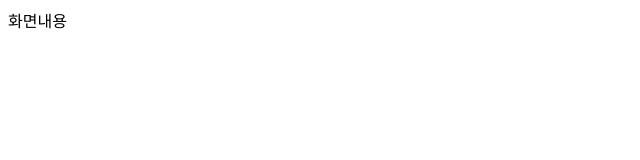
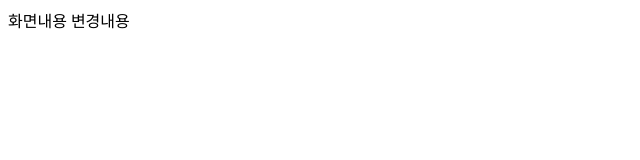
Before and after one commit to jkf8711/aiservice-1, a plain HTML site: page index.html in a window 1280 px wide. Shown: the full height of the page, 0-640 px from the left. Drawn offline with Linux system fonts and the light colour scheme.

Commit message:
첫번째 수정

```diff
--- a/index.html
+++ b/index.html
@@ -11,5 +11,7 @@
     <script src="script.js"></script>
 
     화면내용
+    변경내용
+
   </body>
 </html>
```
